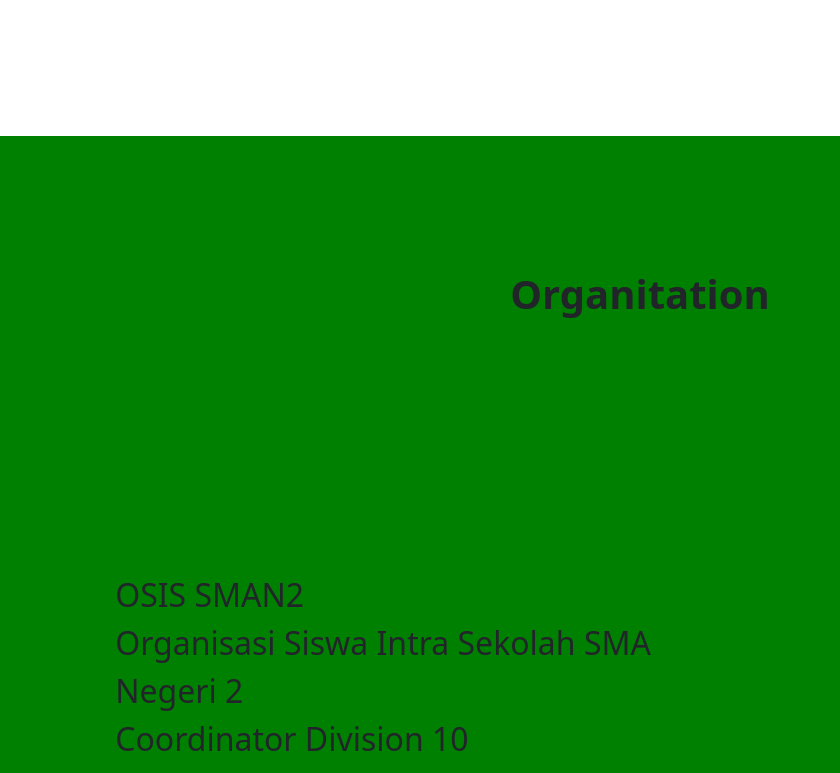
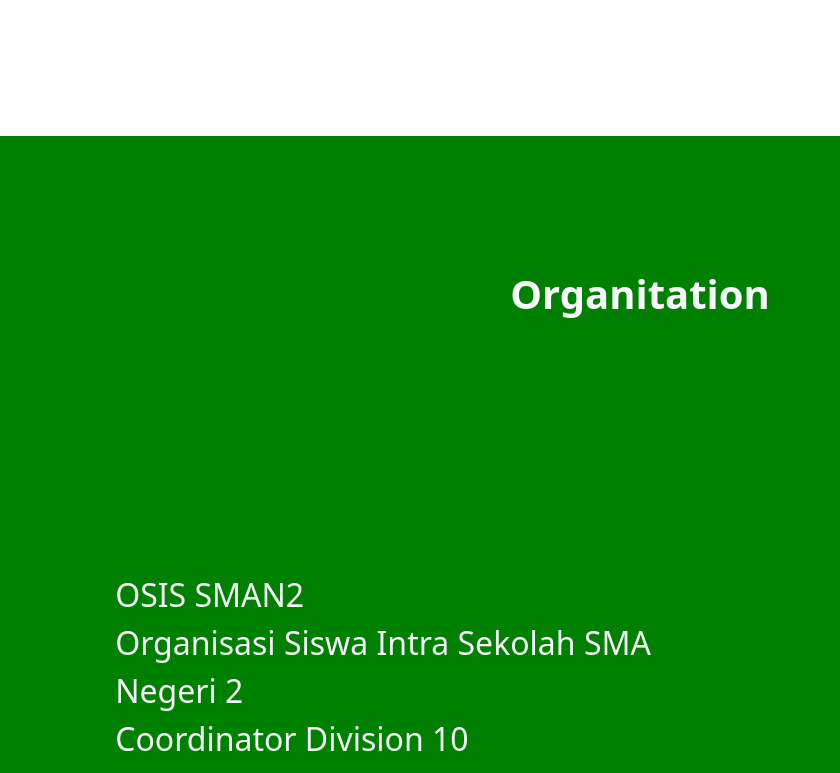
Before and after one commit to Rsyntax04/Porto, a plain HTML site: page index.html in a window 1280 px wide. Shown: the part 2480-3253 px from the top of the page, 0-840 px from the left. Drawn offline with nearby package versions, Linux system fonts and the light colour scheme; a script that the page names is missing.

Commit message:
Update index.html

```diff
--- a/index.html
+++ b/index.html
@@ -123,7 +123,7 @@
             </div>
         </div>
     </a>
-    <a class="link-dark" id="aboutme1" name="Organisasi">
+    <a class="link-light" id="aboutme1" name="Organisasi">
         <p class="fs-1 fw-bold text-center judulskill">
             Organitation
         </p>
```
